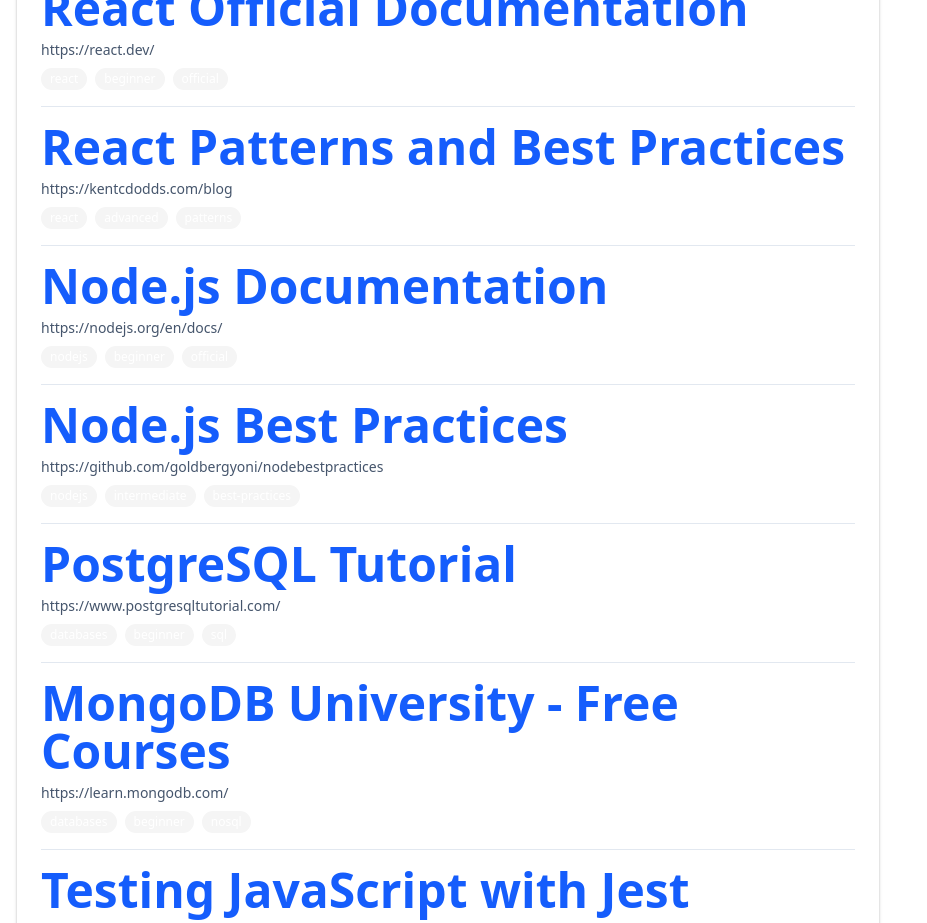
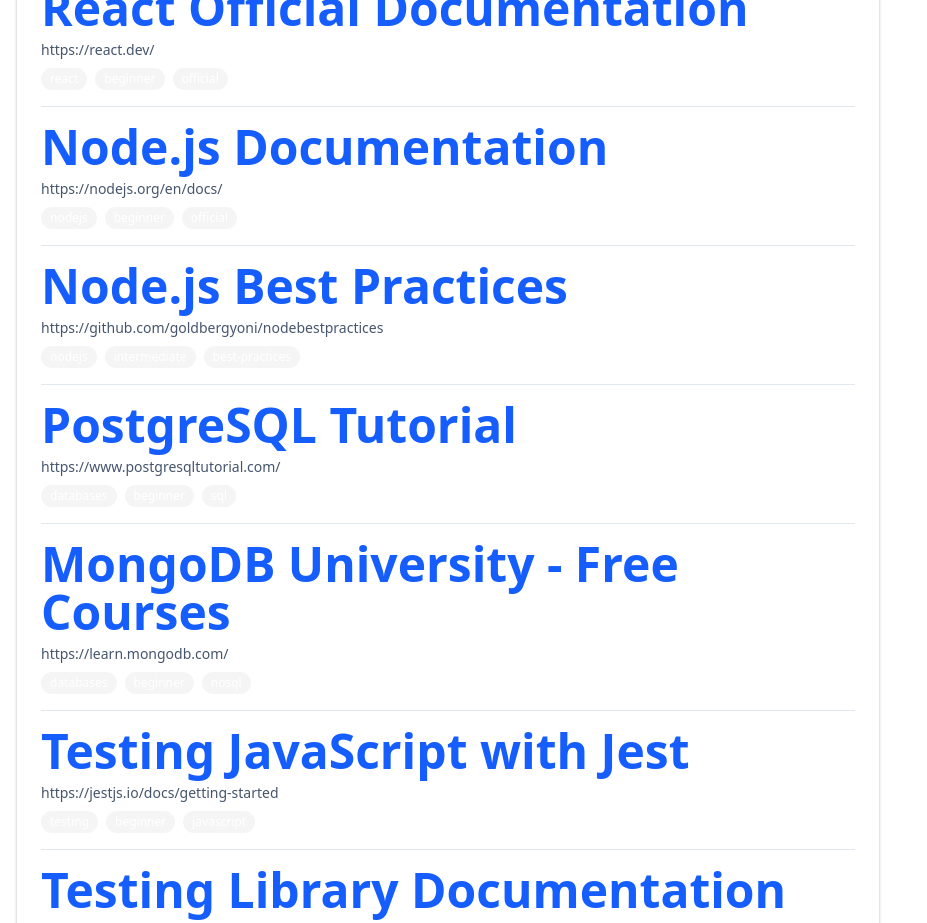
Before and after one commit to ioanat94/patchwork-library, a React (Vite) app: page / in a window 1280 px wide. Shown: the part 2420-3343 px from the top of the page, without its empty margins (0-927 px from the left). Built offline with nearby package versions, Linux system fonts and the light colour scheme.

Commit message:
contrib: remove irrelevant resource

```diff
--- a/src/data/resources.ts
+++ b/src/data/resources.ts
@@ -57,12 +57,6 @@ export const resources: Resource[] = [
     'tags': ['react', 'beginner', 'official'],
   },
   {
-    'id': '550e8400-e29b-41d4-a716-446655440009',
-    'title': 'React Patterns and Best Practices',
-    'url': 'https://kentcdodds.com/blog',
-    'tags': ['react', 'advanced', 'patterns'],
-  },
-  {
     'id': '550e8400-e29b-41d4-a716-446655440010',
     'title': 'Node.js Documentation',
     'url': 'https://nodejs.org/en/docs/',
```
